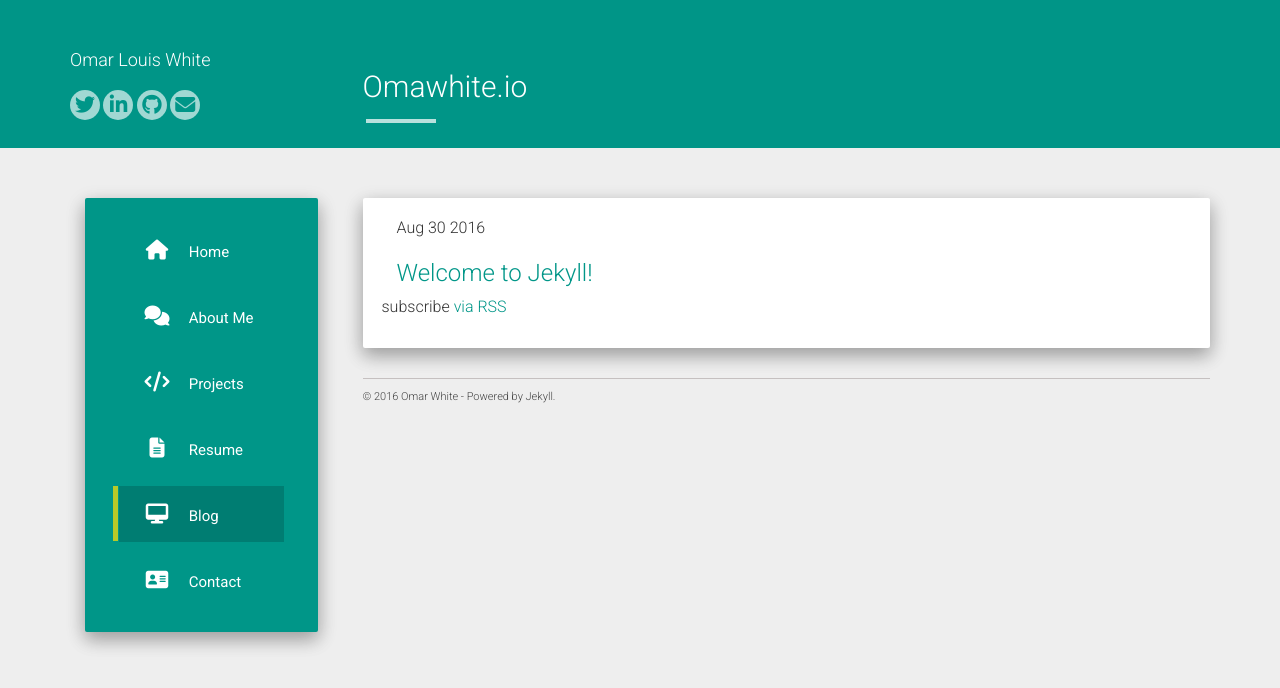
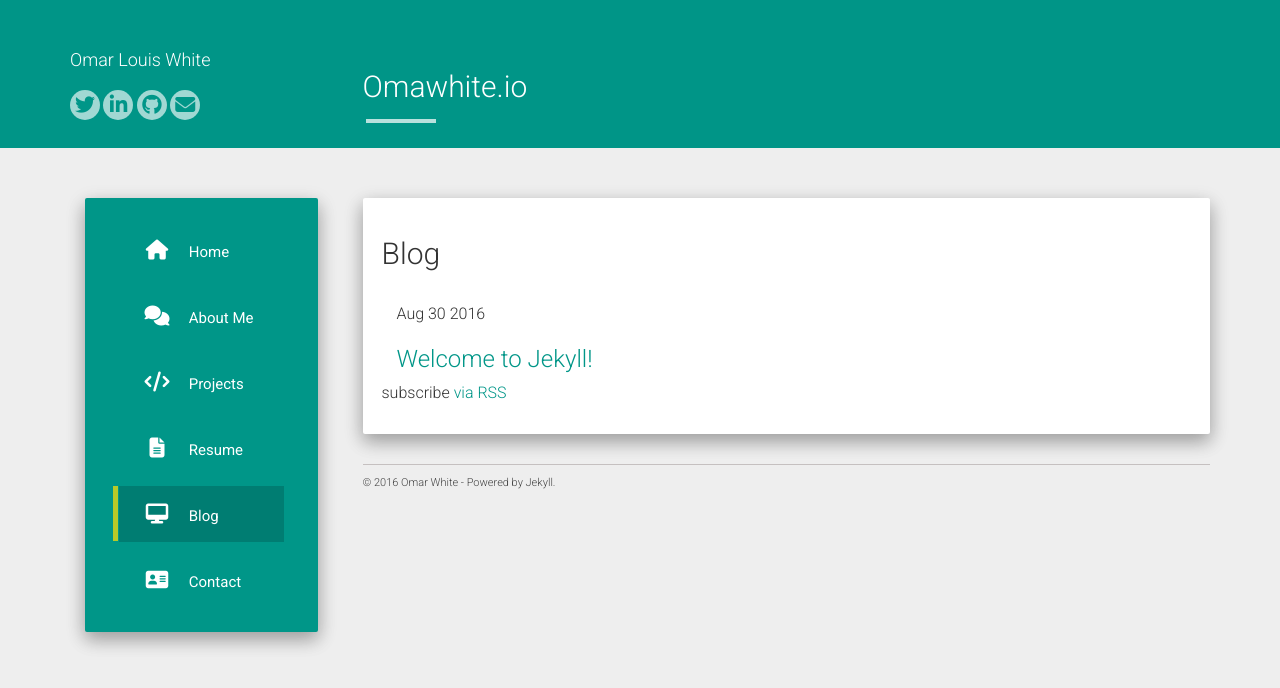
Before and after one commit to omawhite/omawhite.github.io, a Jekyll site: the page built from _pages/blog/index.html, in a window 1280 px wide. Shown: the top 688 px of the page. Built offline with Jekyll 4.4.1, drawn with Linux system fonts in a browser that asks for light colours; nearby versions of some CDN libraries.

Commit message:
changed the blog page, added static documents directory and resume page

```diff
--- a/_pages/blog/index.html
+++ b/_pages/blog/index.html
@@ -4,6 +4,8 @@ title:  Blog
 permalink: /blog/
 ---
 
+<h2>Blog</h2>
+<br />
 <ul class="post-list">
 {% for post in site.posts %}
   <time>{{ post.date | date: "%b %-d %Y" }}</time>
--- /dev/null
+++ b/_pages/resume/index.html
@@ -0,0 +1,6 @@
+---
+layout:  page
+title:  Resume
+permalink:  /resume
+---
+<embed src="static/documents/Resume_general.pdf" width="800px" height="1050px" />
```
Also changed, not shown: 1 other file.
